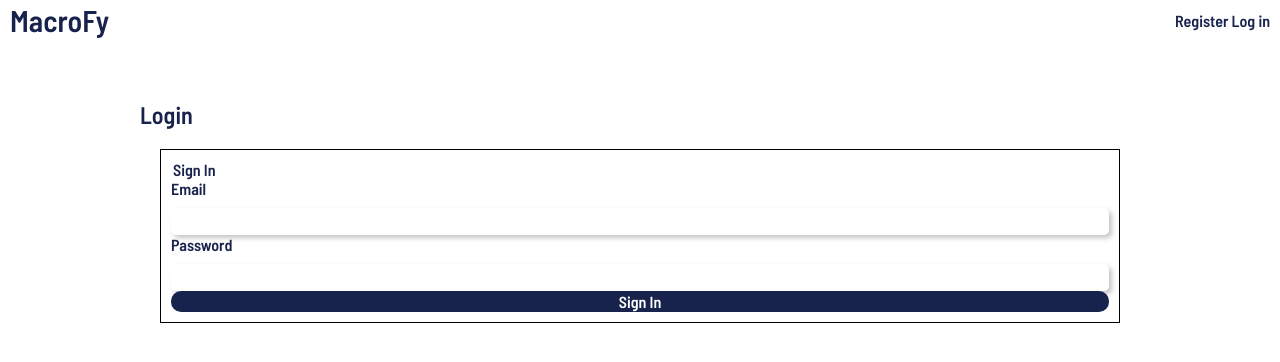
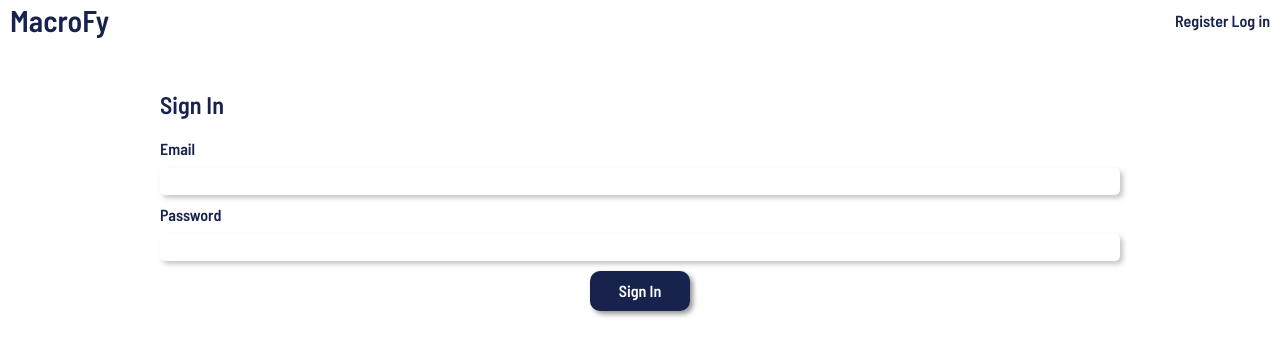
Before and after one commit to T0ASTMalone/macros-tracker-capstone-react, a React (Create React App) app: page /sign-in in a window 1280 px wide. Shown: the top 362 px of the page. Built offline with nearby package versions, Linux system fonts and the light colour scheme; no server answers.

Commit message:
fixed popup and search components for 320px width devices

```diff
--- a/src/Components/App/App.css
+++ b/src/Components/App/App.css
@@ -1,6 +1,6 @@
 main {
   max-width: 1000px;
-  margin: 100px auto 0 auto;
+  margin: 50px auto 0 auto;
 }
 
 .app-header {
@@ -11,7 +11,8 @@ main {
   width: 100%;
 }
 
-input {
+input,
+select {
   height: 27px;
   padding-left: 5px;
   border: none;
--- a/src/Components/Overview/Overview.css
+++ b/src/Components/Overview/Overview.css
@@ -35,3 +35,7 @@
 circle {
   transition: 1s ease-in-out;
 }
+
+.progress-macro {
+  font-size: 28px;
+}
--- a/src/Components/Overview/Overview.js
+++ b/src/Components/Overview/Overview.js
@@ -14,8 +14,8 @@ export default class Overview extends React.Component {
     progress: 0,
     name: '',
     stroke: 8,
-    radius: 60,
-  }
+    radius: 60
+  };
 
   /*circleProgress() {
     var circle = document.querySelector('circle');
@@ -66,6 +66,8 @@ export default class Overview extends React.Component {
             textAnchor="middle"
             stroke="white"
             strokeWidth="1px"
+            className="progress-macro"
+            fill="white"
           >
             {name}
           </text>
@@ -82,4 +84,4 @@ Overview.propTypes = {
   progress: PropTypes.number.isRequired,
   radius: PropTypes.number.isRequired,
   stroke: PropTypes.number.isRequired
-}
+};
--- a/src/Components/SearchFoods/SearchFoods.css
+++ b/src/Components/SearchFoods/SearchFoods.css
@@ -1,3 +1,9 @@
+.food-search {
+  display: flex;
+  flex-direction: column;
+  align-items: center;
+}
+
 .search-results {
   margin-top: 10px;
 }
@@ -16,7 +22,7 @@
 }
 
 .search-button {
-  margin-left: 40px;
+  align-self: center;
 }
 
 .search-bar {
--- a/src/Components/SearchFoods/SearchFoods.js
+++ b/src/Components/SearchFoods/SearchFoods.js
@@ -46,15 +46,17 @@ export default class SearchBar extends Component {
           <legend>
             <h2>Search for foods</h2>
           </legend>
+          <div className="food-search">
             <input
               type="text"
-            className="search-bar"
+              className="search-bar input"
               onChange={e => this.updateSearchTerm(e.target.value)}
               placeholder="Food name"
             />
-          <button className="search-button" type="submit">
+            <button className="search-button button" type="submit">
               Search
             </button>
+          </div>
         </form>
         {results.length >= 1 ? (
           <div className="search-results">
--- a/src/Components/SignInForm/SignIn.css
+++ b/src/Components/SignInForm/SignIn.css
@@ -1,12 +1,17 @@
 .sign-in-form {
-  border: 1px solid black;
   display: flex;
   flex-direction: column;
-  margin: 20px;
-  padding: 10px;
 }
 
 .sign-in {
   display: flex;
   flex-direction: column;
 }
+
+.button {
+  align-self: center;
+}
+
+.input {
+  margin-bottom: 10px;
+}
--- a/src/Components/SignInForm/SignIn.js
+++ b/src/Components/SignInForm/SignIn.js
@@ -89,12 +89,11 @@ export default class SignIn extends Component {
           onSubmit={this.handleSubmitJwtAuth}
         >
           <div role="alert">{error && <p className="red">{error}</p>}</div>
-          <legend>Sign In</legend>
           <label htmlFor="user">Email</label>
           <input
             id="user"
             type="email"
-            className="email"
+            className="input email"
             onChange={e => this.handleUpdateEmail(e.target.value)}
             //required
           />
@@ -114,7 +113,7 @@ export default class SignIn extends Component {
             hasError={this.validatePassword()}
             touched={this.state.password.touched}
           />
-          <button>Sign In</button>
+          <button className="button">Sign In</button>
         </form>
       </div>
     );
--- a/src/Components/utils/PopUp.css
+++ b/src/Components/utils/PopUp.css
@@ -1,13 +1,13 @@
 .pop-up {
   border-radius: 30px;
   position: fixed;
-  width: 75%;
+  width: 275px;
   max-width: 700px;
-  height: 600px;
+  height: 500px;
   background: #17224d;
   right: 0;
   left: 0;
-  top: 25%;
+  top: 11%;
   margin-right: auto;
   margin-left: auto;
   padding: 20px;
--- a/src/routes/Register/Register.css
+++ b/src/routes/Register/Register.css
@@ -8,14 +8,14 @@ label {
 
 .login,
 .login-error {
-  width: 400px;
+  width: 200px;
 }
 
 .register-user {
-  margin: 20px;
   padding: 10px;
   min-width: 320px;
   align-items: center;
+  background-color: #f5fafa;
 }
 
 .register-user,
@@ -53,12 +53,12 @@ label {
 
 .unit {
   border: 1px solid rgb(179, 178, 178);
-  background-color: white;
+  background-color: #007fff;
 }
 
 .active {
-  border: 1px solid cornflowerblue;
-  background-color: cornflowerblue;
+  border: 1px solid #17224d;
+  background-color: #17224d;
 }
 
 .button-container {
@@ -92,8 +92,8 @@ label {
   width: 20px;
   height: 20px;
   border-radius: 50%;
-  background-color: cornflowerblue;
-  box-shadow: 0 0 0 0 rgba(100, 148, 237, 0.397);
+  background-color: #007fff;
+  box-shadow: 0 0 0 0 #007fff;
   cursor: pointer;
   transition: 0.3s ease-in-out;
 
@@ -105,7 +105,7 @@ label {
 }
 
 .slider::-webkit-slider-thumb:hover {
-  box-shadow: 0 0 0 8px rgba(100, 148, 237, 0.39);
+  box-shadow: 0 0 0 8px #0080ff63;
 }
 
 .lvls {
@@ -113,11 +113,9 @@ label {
 }
 
 .description {
-  margin: 5px;
-  width: 20%;
-  height: 50px;
-  border: 1px solid black;
+  height: 80px;
   text-align: center;
+  background-color: #007fff;
 }
 
 .error-messages {
--- a/src/routes/Register/Register.js
+++ b/src/routes/Register/Register.js
@@ -431,7 +431,8 @@ export default class Register extends Component {
               </datalist>
               <RegisterError hasError={this.validateActivityLvl()} />
             </div>
-            <div className="lvls">
+
+            {/*<div className="lvls">
               <div className="description">
                 <p>Sedentary</p>
               </div>
@@ -447,7 +448,7 @@ export default class Register extends Component {
               <div className="description">
                 <p>Extra Active</p>
               </div>
-            </div>
+                </div>*/}
           </div>
           <button type="submit" className="button register">
             Register
--- /dev/null
+++ b/src/routes/SignIn/SignInPage.css
@@ -0,0 +1,3 @@
+.sign-in-page {
+  padding: 20px;
+}
--- a/src/routes/SignIn/SignInPage.js
+++ b/src/routes/SignIn/SignInPage.js
@@ -1,4 +1,5 @@
 import React, { Component } from 'react';
+import './SignInPage.css';
 import SignIn from '../../Components/SignInForm/SignIn';
 
 export default class SignInPage extends Component {
@@ -17,10 +18,10 @@ export default class SignInPage extends Component {
 
   render() {
     return (
-      <>
-        <h2>Login</h2>
+      <div className="sign-in-page">
+        <h2>Sign In</h2>
         <SignIn onLoginSuccess={this.handleLoginSuccess} />
-      </>
+      </div>
     );
   }
 }
```
Lines whose indentation alone changed are shown as unchanged.
